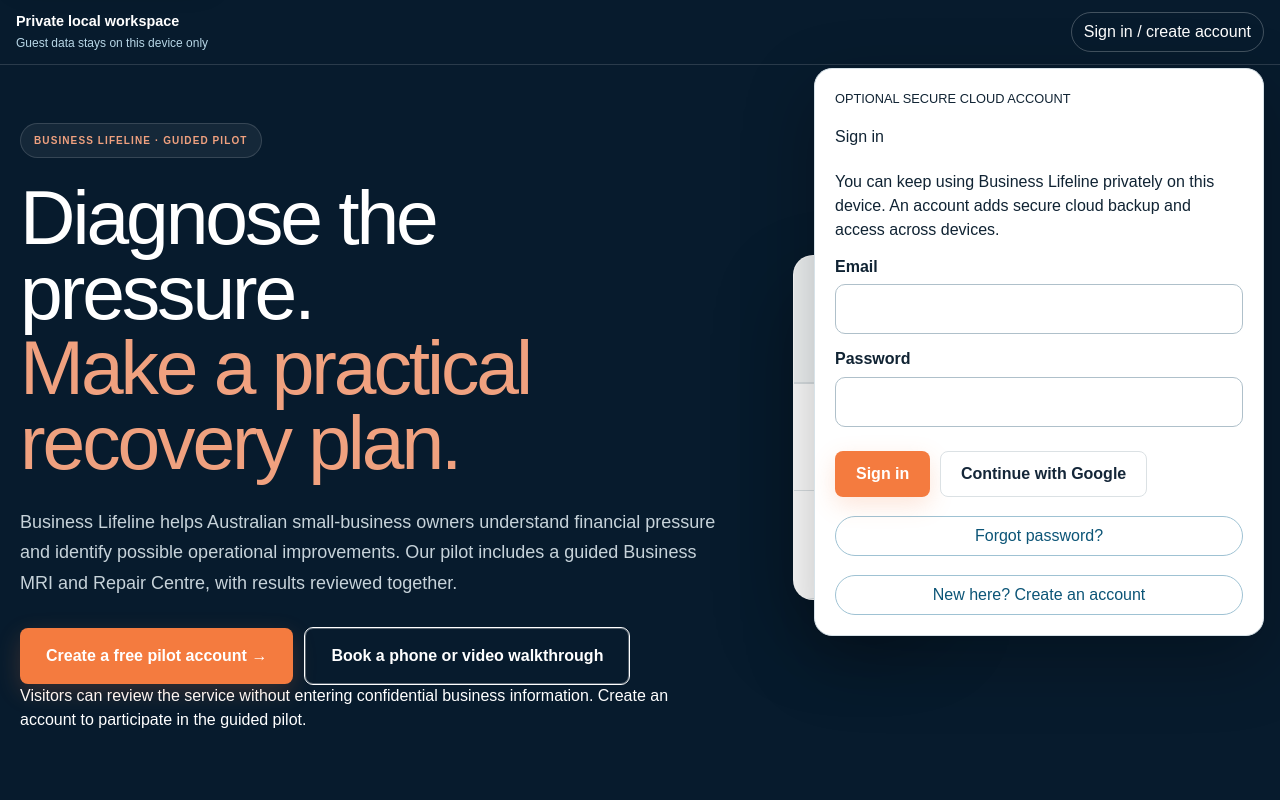
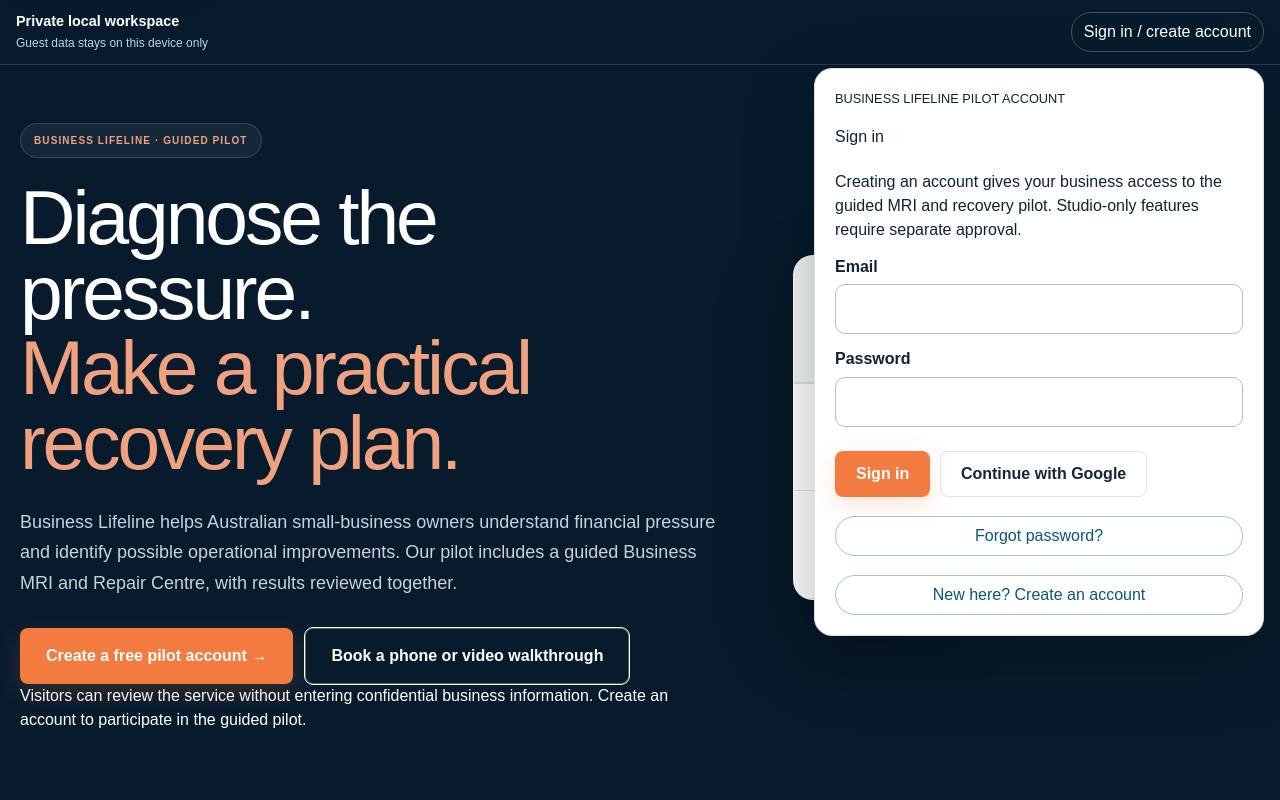
Before and after one commit to willywilburwonka333-gif/business-lifeline, a Next.js app: page / in a window 1280 px wide. Both pictures are taken after a click on the button "Sign in / create account". Shown: the top 800 px of the page. Built offline with nearby package versions, Linux system fonts and the light colour scheme; no server answers.

Commit message:
Wire controlled pilot access into src/components/firebase-workspace.tsx

```diff
--- a/src/components/firebase-workspace.tsx
+++ b/src/components/firebase-workspace.tsx
@@ -338,6 +338,11 @@
           // A new account always treats the cloud as authoritative when it exists.
           localStorage.removeItem(SYNC_BASELINE_KEY(nextUser.uid));
         }
+        // Before syncing, bootstrap/verify the server-owned studio entitlement.
+        // This avoids classifying the studio operator as an ordinary business owner.
+        const pilotToken = await nextUser.getIdToken();
+        const pilotResponse = await fetch("/api/pilot/access", { headers: { Authorization: `Bearer ${pilotToken}` }, cache: "no-store" });
+        if (!pilotResponse.ok) throw new Error("Unable to verify pilot permissions. Account data was not opened.");
         const ok = await syncWorkspace(nextUser);
         if (epoch !== authEpoch.current) return;
         setAuthReady(ok);
@@ -566,6 +571,12 @@
     }
   };
 
+  useEffect(() => {
+    const onOpenAccount = () => { setCreateMode(true); setPanelOpen(true); };
+    window.addEventListener("business-lifeline-open-account", onOpenAccount);
+    return () => window.removeEventListener("business-lifeline-open-account", onOpenAccount);
+  }, []);
+
   return (
     <>
       <aside className="cloud-account-bar no-print" aria-label="Account and cloud workspace">
@@ -590,7 +601,7 @@
               <p>Your Business Lifeline workspace remains available locally and can be copied to your private cloud workspace.</p>
               <div className="commercial-security-status">
                 <strong>{usesPassword ? (user.emailVerified ? "Email verified" : "Email verification required") : "Verified Google account"}</strong>
-                <span>Role: Owner · Workspace: Active beta · Plan: {billing.plan === "pro" ? "Pro" : billing.rescuePurchased ? "Rescue access" : "Free"}</span>
+                <span>Business workspace: Owner · Studio modules require separate approval · Plan: {billing.plan === "pro" ? "Pro" : billing.rescuePurchased ? "Rescue access" : "Free"}</span>
               </div>
               {usesPassword && !user.emailVerified && <button className="cloud-mode-switch" type="button" onClick={() => void resendVerification()} disabled={busy}>Resend verification email</button>}
               {billing.configured && <div className="cloud-account-panel-actions">
@@ -611,9 +622,9 @@
             </div>
           ) : (
             <form onSubmit={submitEmail}>
-              <small>OPTIONAL SECURE CLOUD ACCOUNT</small>
+              <small>BUSINESS LIFELINE PILOT ACCOUNT</small>
               <h2>{createMode ? "Create your account" : "Sign in"}</h2>
-              <p>You can keep using Business Lifeline privately on this device. An account adds secure cloud backup and access across devices.</p>
+              <p>Creating an account gives your business access to the guided MRI and recovery pilot. Studio-only features require separate approval.</p>
               <label>Email<input type="email" autoComplete="email" value={email} onChange={(event) => setEmail(event.target.value)} required /></label>
               <label>Password<input type="password" autoComplete={createMode ? "new-password" : "current-password"} value={password} onChange={(event) => setPassword(event.target.value)} minLength={6} required /></label>
               {notice && <p className="cloud-account-notice" role="status">{notice}</p>}
```
